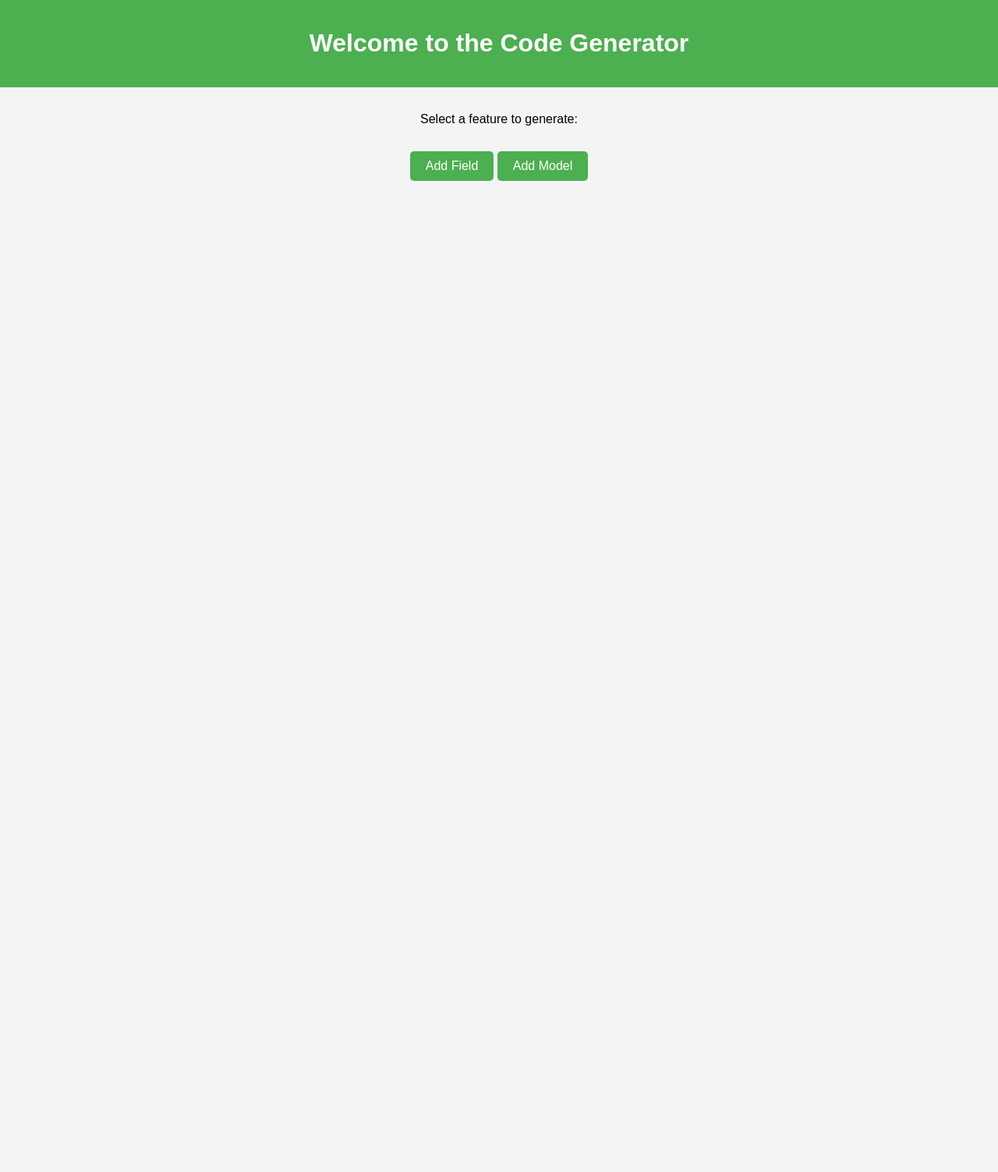
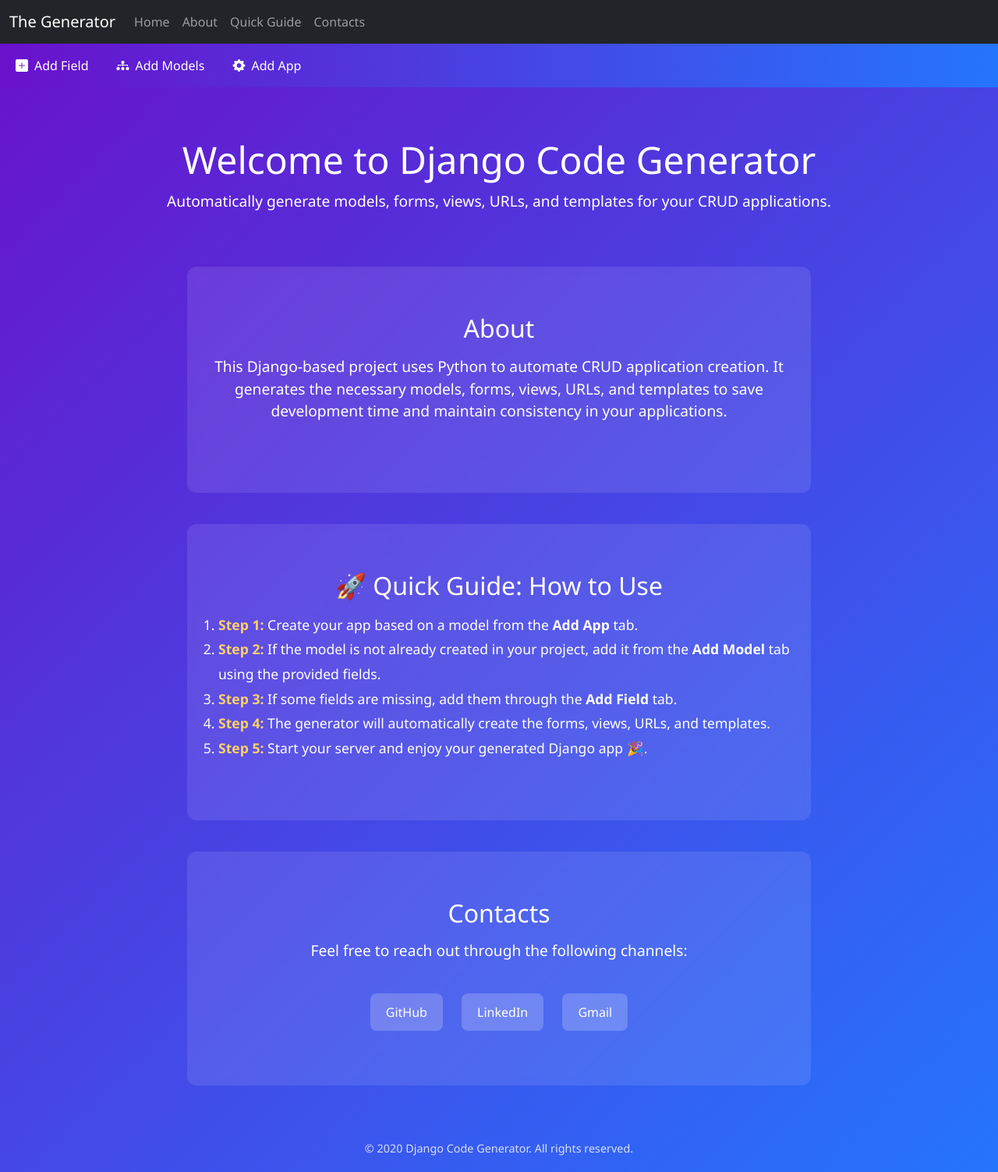
Before and after one commit to aliemadabdo/Django-code-generator, a Django app: template crud_gen/generator/templates/generator/home.html in a window 1280 px wide. Shown: the whole page at 78% size. Before the commit the page ends 232 px from the top, so only its background shows below. Run offline with Django 5.2, Linux system fonts and the light colour scheme; the template is opened without the code that fills it: most values are stand-ins (such as "Sample title", 1, 10 or a date in 2020).

Commit message:
edit: home page style

```diff
--- a/crud_gen/generator/templates/generator/home.html
+++ b/crud_gen/generator/templates/generator/home.html
@@ -1,51 +1,127 @@
-<!-- generator/templates/generator/home.html -->
-<!DOCTYPE html>
-<html lang="en">
-<head>
-    <meta charset="UTF-8">
-    <meta name="viewport" content="width=device-width, initial-scale=1.0">
-    <title>Code Generator Home</title>
+{% extends 'generator/base.html' %}
+
+{% block title %}Home{% endblock %}
+
+{% block content %}
 <style>
     body {
-            font-family: Arial, sans-serif;
-            background: #f4f4f4;
         margin: 0;
-            padding: 0;
+        font-family: 'Segoe UI', Tahoma, Geneva, Verdana, sans-serif;
+        background: linear-gradient(135deg, #6a11cb 0%, #2575fc 100%);
+        color: #fff;
         text-align: center;
     }
+
     header {
-            background: #4CAF50;
+        padding: 40px 20px;
+    }
+
+    h1 {
+        font-size: 3rem;
+        margin-bottom: 10px;
+        animation: fadeInDown 1s ease-in-out;
+    }
+
+    p {
+        font-size: 1.2rem;
+        margin-bottom: 30px;
+        animation: fadeInUp 1s ease-in-out;
+    }
+
+    .section {
+        padding: 60px 20px;
+        max-width: 800px;
+        margin: auto;
+        background: rgba(255, 255, 255, 0.1);
+        border-radius: 12px;
+        margin-bottom: 40px;
+        backdrop-filter: blur(5px);
+        animation: fadeIn 1.2s ease-in-out;
+    }
+
+    h2 {
+        font-size: 2rem;
+        margin-bottom: 15px;
+    }
+
+    .contact-links a {
+        display: inline-block;
+        margin: 10px;
+        padding: 12px 20px;
+        background: rgba(255, 255, 255, 0.2);
         color: white;
-            padding: 1em 0;
+        text-decoration: none;
+        border-radius: 8px;
+        transition: background 0.3s ease, transform 0.3s ease;
     }
-        main {
-            margin: 2em;
+
+    .contact-links a:hover {
+        background: rgba(255, 255, 255, 0.4);
+        transform: translateY(-5px);
     }
-        a.button {
-            display: inline-block;
-            background: #4CAF50;
-            color: white;
-            padding: 10px 20px;
-            text-decoration: none;
-            border-radius: 5px;
-            margin-top: 1em;
+
+    footer {
+        margin-top: 50px;
+        padding: 20px;
+        font-size: 0.9rem;
+        opacity: 0.8;
     }
-        a.button:hover {
-            background: #45a049;
+
+    @keyframes fadeIn {
+        from {opacity: 0;}
+        to {opacity: 1;}
+    }
+
+    @keyframes fadeInDown {
+        from {opacity: 0; transform: translateY(-20px);}
+        to {opacity: 1; transform: translateY(0);}
+    }
+
+    @keyframes fadeInUp {
+        from {opacity: 0; transform: translateY(20px);}
+        to {opacity: 1; transform: translateY(0);}
     }
 </style>
-</head>
-<body>
 
 <header>
-    <h1>Welcome to the Code Generator</h1>
+    <h1>Welcome to Django Code Generator</h1>
+    <p>Automatically generate models, forms, views, URLs, and templates for your CRUD applications.</p>
 </header>
 
-<main>
-    <p>Select a feature to generate:</p>
-    <a href="{% url 'generator:add_model_field' %}" class="button">Add Field</a>
-    <a href="{% url 'generator:add_model' %}" class="button">Add Model</a>
-</main>
+<div class="section" id="about">
+    <h2>About</h2>
+    <p>
+        This Django-based project uses Python to automate CRUD application creation.
+        It generates the necessary models, forms, views, URLs, and templates to save
+        development time and maintain consistency in your applications.
+    </p>
+</div>
 
-</body>
-</html>
+<!-- Quick Guide Section -->
+<!-- Quick Guide Section -->
+<div class="section" id="quick_guide" style="text-align: left;">
+    <h2 style="text-align: center;">🚀 Quick Guide: How to Use</h2>
+    <ol style="padding-left: 20px; line-height: 1.8; font-size: 1.1rem;">
+        <li><b style="color: #ffd166;">Step 1:</b> Create your app based on a model from the <b>Add App</b> tab.</li>
+        <li><b style="color: #ffd166;">Step 2:</b> If the model is not already created in your project, add it from the <b>Add Model</b> tab using the provided fields.</li>
+        <li><b style="color: #ffd166;">Step 3:</b> If some fields are missing, add them through the <b>Add Field</b> tab.</li>
+        <li><b style="color: #ffd166;">Step 4:</b> The generator will automatically create the forms, views, URLs, and templates.</li>
+        <li><b style="color: #ffd166;">Step 5:</b> Start your server and enjoy your generated Django app 🎉.</li>
+    </ol>
+</div>
+
+
+<div class="section" id="contacts">
+    <h2>Contacts</h2>
+    <p>Feel free to reach out through the following channels:</p>
+    <div class="contact-links">
+        <a href="https://github.com/YourGitHubUsername" target="_blank">GitHub</a>
+        <a href="https://www.linkedin.com/in/YourLinkedInProfile" target="_blank">LinkedIn</a>
+        <a href="mailto:yourmail@gmail.com">Gmail</a>
+    </div>
+</div>
+
+<footer>
+    &copy; {{ current_year }} Django Code Generator. All rights reserved.
+</footer>
+{% endblock %}
```
Lines whose indentation alone changed are shown as unchanged.
